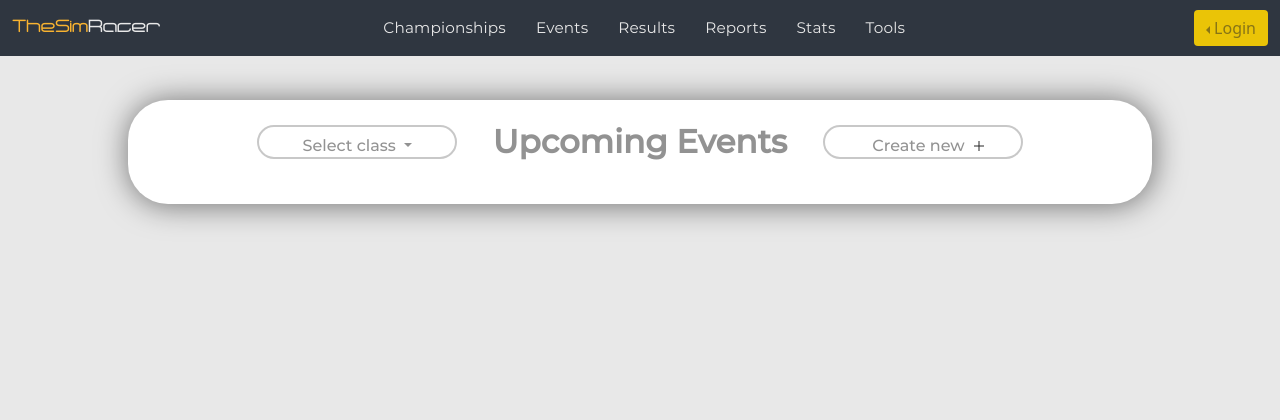
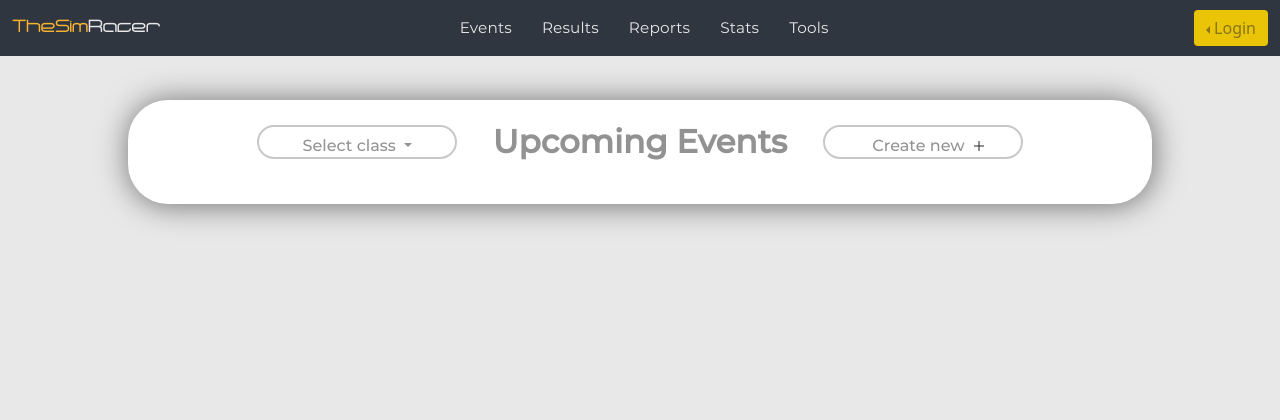
Before and after one commit to Onlykarting/thesimracer, a Django app: page /eventlist/ in a window 1280 px wide. Shown: the top 420 px of the page. Run offline with Django 3.2, Linux system fonts and the light colour scheme; data comes from the database, SQL or seed files in the repository; both versions use the stored data as it was after the commit; some libraries are stand-ins or nearby versions.

Commit message:
edit bd and header

```diff
--- a/templates/header.html
+++ b/templates/header.html
@@ -13,9 +13,7 @@
             </button>
             <div class="collapse navbar-collapse" id="navbarCollapse">
                 <ul class="navbar-nav me-auto mb-2 mb-md-0 text-ul" style="margin-left: auto; margin-right: auto">
-                    <li class="navbar-item li-header">
-                        <a class="text-block-head mid-content header-link" aria-current="page" href="/championships">Championships</a>
-                    </li>
+
                     <li class="navbar-item li-header">
                         <a class="text-block-head mid-content header-link" aria-current="page" href="/eventlist/all">Events</a>
                     </li>
```
Also changed, not shown: db.sqlite3.
